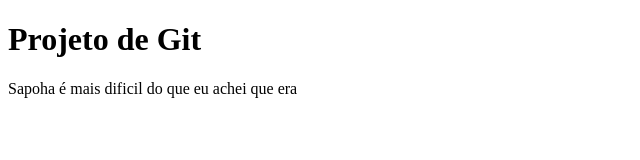
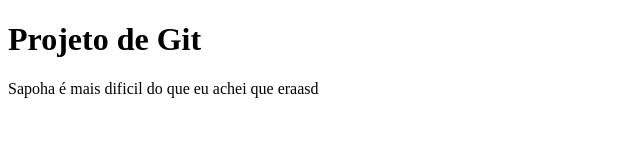
Before and after one commit to Lukaslipe/primeiro-projeto, a plain HTML site: page index.html in a window 1280 px wide. Shown: the full height of the page, 0-640 px from the left. Drawn offline with Linux system fonts and the light colour scheme.

Commit message:
Teste commit sem -m

```diff
--- a/index.html
+++ b/index.html
@@ -8,6 +8,6 @@
 </head>
 <body>
     <h1>Projeto de Git</h1>
-    <p>Sapoha é mais dificil do que eu achei que era</p>
+    <p>Sapoha é mais dificil do que eu achei que eraasd</p>
 </body>
 </html>
```
